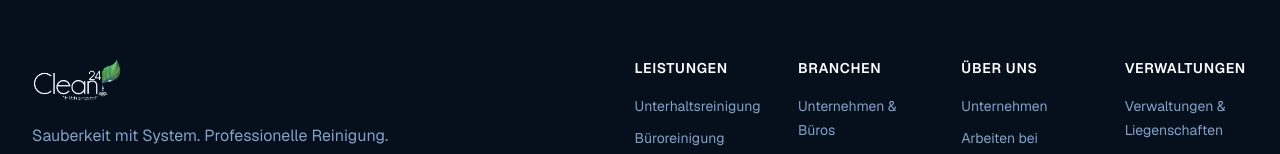
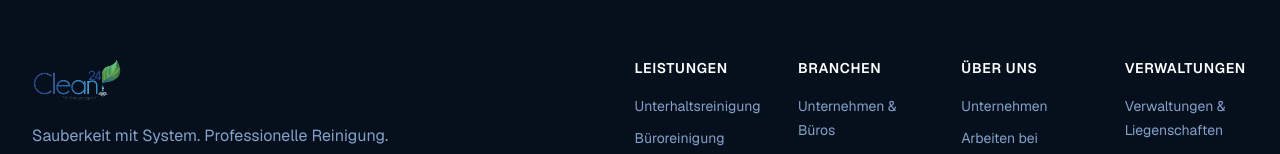
Before and after one commit to oguzabii/clean24-corporate-website, a Next.js app: page / in a window 1280 px wide. Shown: the part 7942-8096 px from the top of the page. Built offline with nearby package versions, Linux system fonts and the light colour scheme.

Commit message:
Use official Clean24 logo colors in footer

```diff
--- a/components/ui/Logo.tsx
+++ b/components/ui/Logo.tsx
@@ -2,11 +2,9 @@ import Image from "next/image";
 import { cn } from "@/lib/cn";
 
 /**
- * The Clean24 logo (transparent PNG). Two brand variants keep the mark
- * readable on any surface without a white plate:
- *  - `tone="dark"`  → full-colour wordmark for light backgrounds (header)
- *  - `tone="light"` → light wordmark with preserved leaf/drop accents for
- *                     dark backgrounds (footer), derived from the colour logo
+ * The official Clean24 logo (transparent PNG).
+ * Both surface tones deliberately use the same full-colour brand asset so the
+ * blue wordmark and green leaf stay consistent across header and footer.
  */
 export function Logo({
   tone = "dark",
@@ -17,10 +15,7 @@ export function Logo({
   className?: string;
   priority?: boolean;
 }) {
-  const src =
-    tone === "light"
-      ? "/brand/clean24-logo-footer.png"
-      : "/brand/clean24-logo.png";
+  const src = "/brand/clean24-logo.png";
 
   return (
     <Image
```
